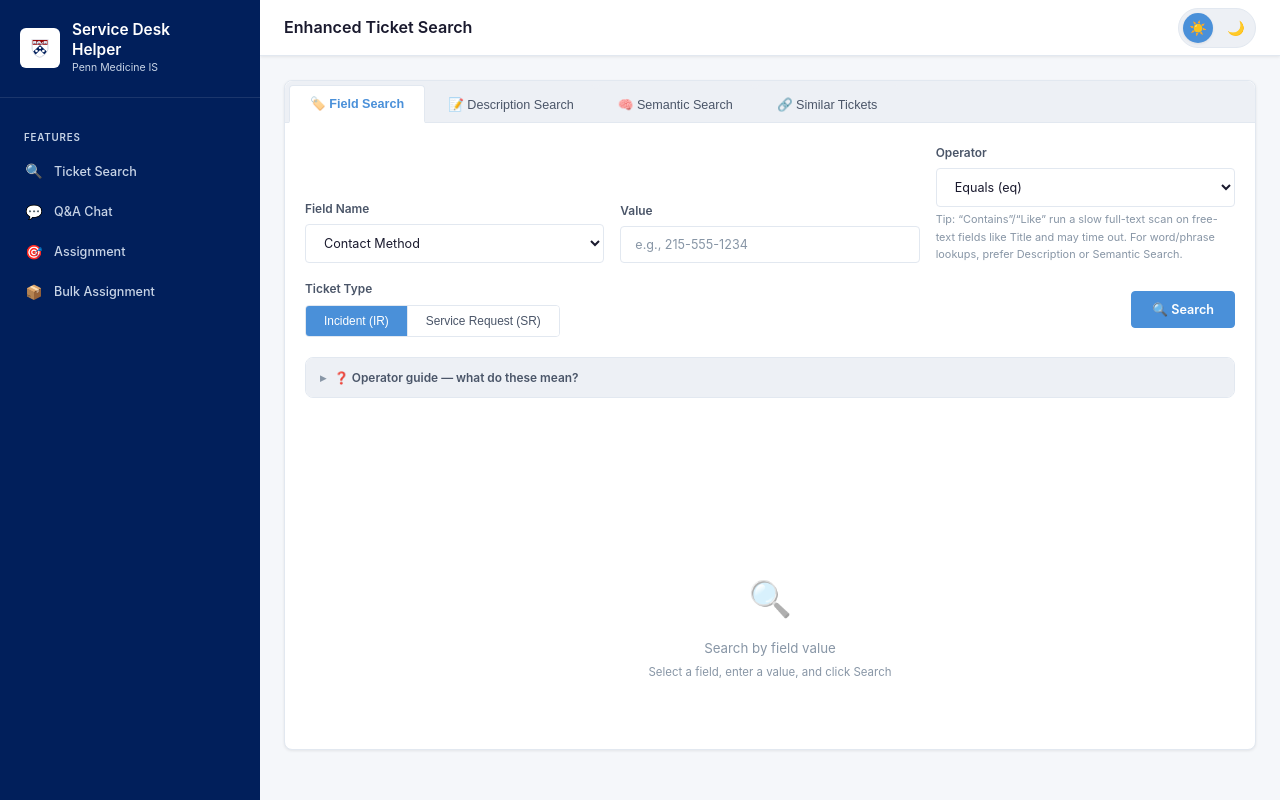
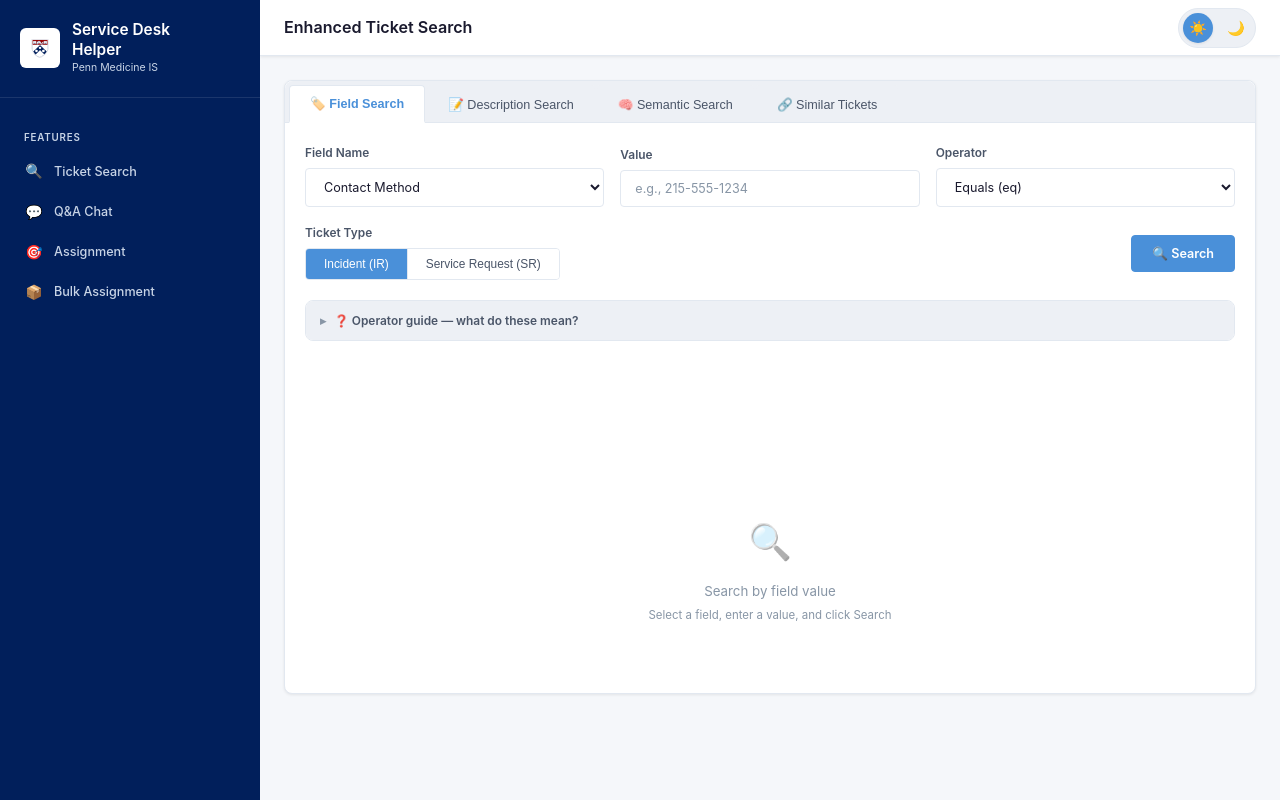
Before and after one commit to AnzorAslanukov/ServiceDeskHelperV6, a Python web app: template frontend/templates/search/index.html in a window 1280 px wide. Run offline with Jinja, Linux system fonts and the light colour scheme; the template is opened without the code that fills it, so the values that code supplies are empty.

Commit message:
Deploy update

```diff
--- a/frontend/templates/search/index.html
+++ b/frontend/templates/search/index.html
@@ -57,11 +57,6 @@
                         <option value="gt">Greater Than (gt)</option>
                         <option value="lt">Less Than (lt)</option>
                     </select>
-                    <div class="form-hint">
-                        Tip: “Contains”/“Like” run a slow full-text scan on free-text
-                        fields like Title and may time out. For word/phrase lookups,
-                        prefer Description or Semantic Search.
-                    </div>
                 </div>
             </div>
 
@@ -108,14 +103,14 @@
                     <div class="operator-item-head">
                         <span class="operator-legend-label">Contains</span> <code>contains</code>
                     </div>
-                    <div class="operator-item-desc">The field value includes the entered text anywhere within it.</div>
+                    <div class="operator-item-desc">The field value includes the entered text anywhere within it. Note: on free-text fields like Title this runs a slow full-text scan and may time out — for word/phrase lookups, prefer Description or Semantic Search.</div>
                 </div>
 
                 <div class="operator-item op-like">
                     <div class="operator-item-head">
                         <span class="operator-legend-label">Like</span> <code>like</code>
                     </div>
-                    <div class="operator-item-desc">Partial / wildcard-style pattern match on the field value.</div>
+                    <div class="operator-item-desc">Partial / wildcard-style pattern match on the field value. Like Contains, this is a slow full-text scan on free-text fields and may time out — prefer Description or Semantic Search for word/phrase lookups.</div>
                 </div>
 
                 <div class="operator-item op-gt">
```
